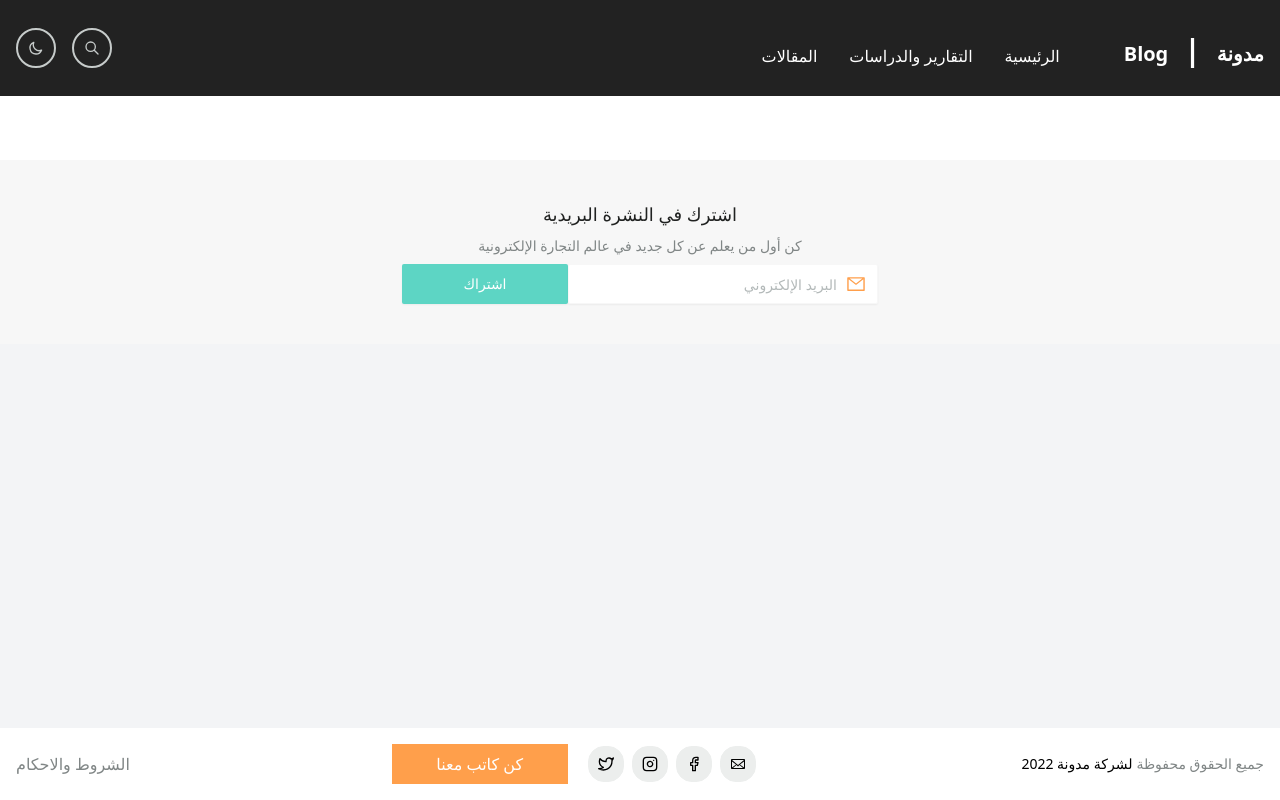
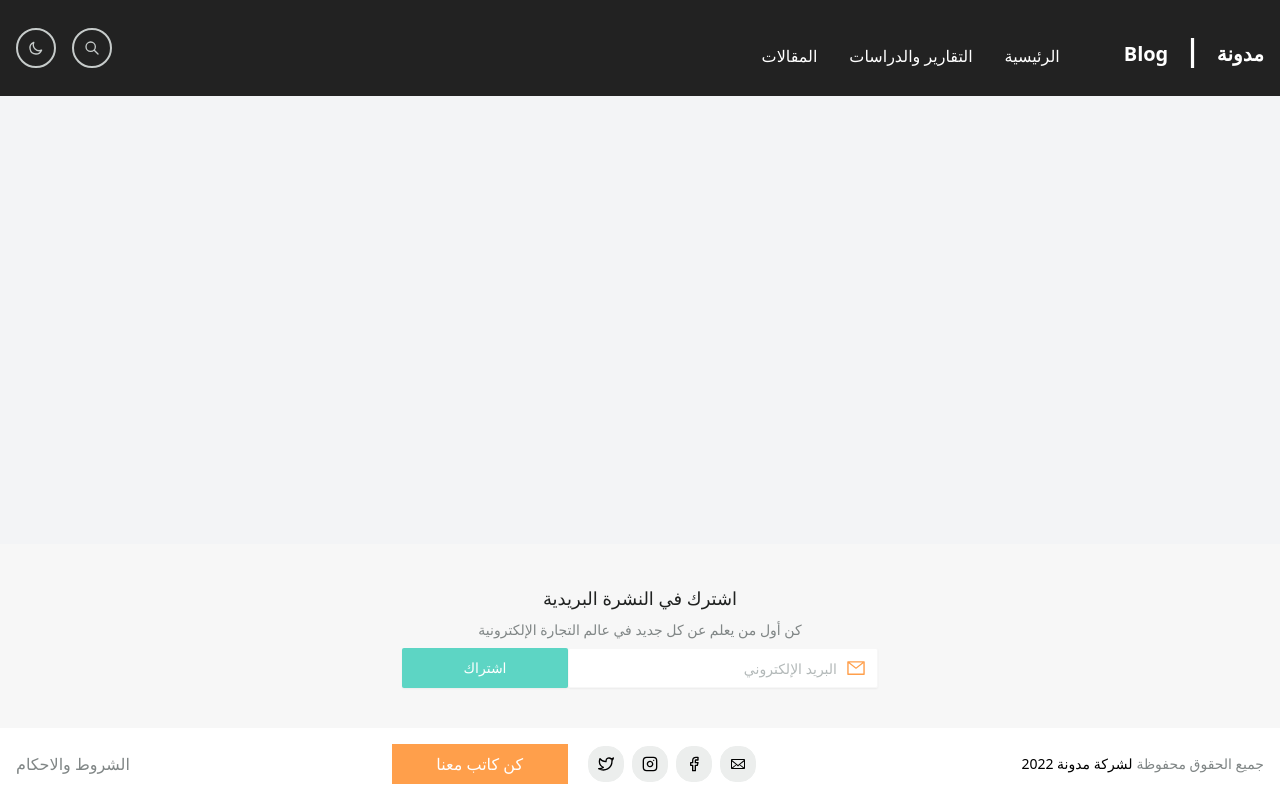
Before and after one commit to ibrahim-gabr/blog-ui, a Next.js app: page / in a window 1280 px wide. Built offline with nearby package versions, Linux system fonts and the light colour scheme.

Commit message:
fix footer and newsletter

```diff
--- a/components/layout/Newsletter.tsx
+++ b/components/layout/Newsletter.tsx
@@ -4,7 +4,7 @@ import { AiOutlineMail } from "react-icons/ai";
 
 export const Newsletter = () => {
   return (
-    <Container className="flex flex-col bg-[#F7F7F7] mt-40 justify-center items-center py-10 space-y-2">
+    <Container className="flex flex-col bg-[#F7F7F7] justify-center items-center py-10 space-y-2">
       <span className="text-[#202221] text-lg">اشترك في النشرة البريدية </span>
       <span className="text-sm text-[#808686]">
         كن أول من يعلم عن كل جديد في عالم التجارة الإلكترونية
--- a/components/layout/footer/index.tsx
+++ b/components/layout/footer/index.tsx
@@ -2,10 +2,13 @@ import React from "react";
 import FooterSocial from "./FooterSocial";
 import FooterCopyrights from "./FooterCopyrights";
 import { Container } from "../../common/container";
+import { Newsletter } from "../Newsletter";
 const Footer = () => {
   return (
-    <div className="flex fixed bottom-0 w-full py-4 bg-white">
-      <Container>
+    <>
+      <div className="flex flex-col fixed bottom-0 w-full  bg-white">
+      <Newsletter />
+        <Container className="py-4">
           <div className="flex flex-col md:flex-row space-y-4 justify-center md:justify-between items-center md:space-y-0 w-full">
             <div className="order-first md:order-2">
               <FooterSocial />
@@ -19,6 +22,7 @@ const Footer = () => {
           </div>
         </Container>
       </div>
+    </>
   );
 };
 
--- a/pages/index.tsx
+++ b/pages/index.tsx
@@ -13,7 +13,7 @@ const Home: NextPage = () => {
       </Head>
 
       <main>
-        <Newsletter />
+
       </main>
     </div>
   );
```
Lines whose indentation alone changed are shown as unchanged.
